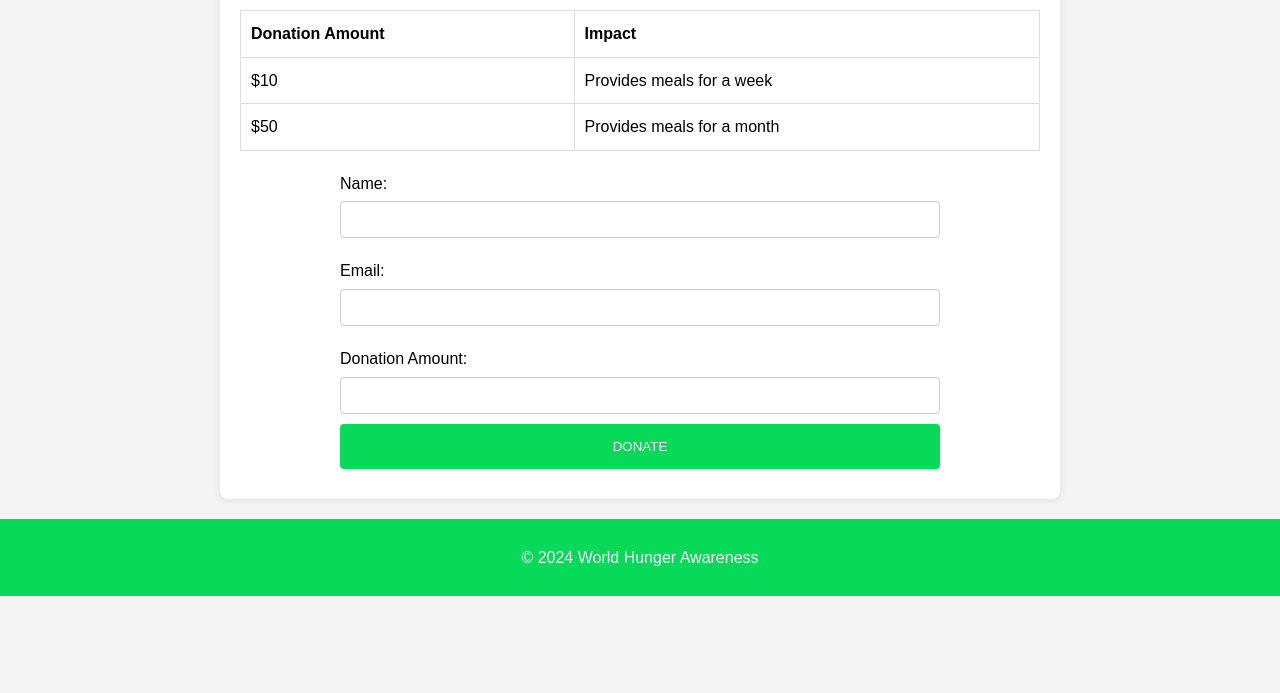
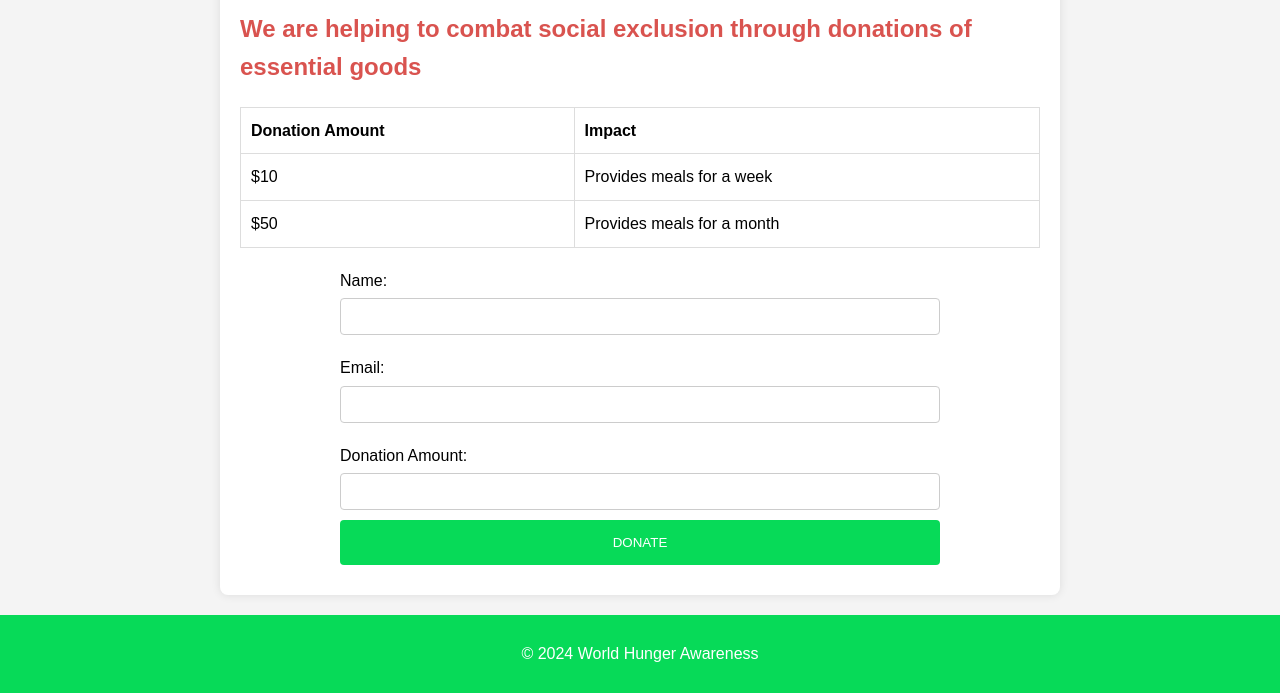
Before and after one commit to Cyrusss05/Web-design-HTML, a plain HTML site: page donate.html in a window 1280 px wide. Shown: the part 205-898 px from the top of the page. Before the commit the page ends 801 px from the top, so only its background shows below. Drawn offline with Linux system fonts and the light colour scheme.

Commit message:
Update donate.html

```diff
--- a/donate.html
+++ b/donate.html
@@ -25,6 +25,7 @@
     <main>
         <section>
             <h2>Donate</h2>
+            <h2 id="subtitulo" aria-level="2" role="heading">We are helping to combat social exclusion through donations of essential goods</h2>
             <table border="1">
                 <tr>
                     <th>Donation Amount</th>
```
